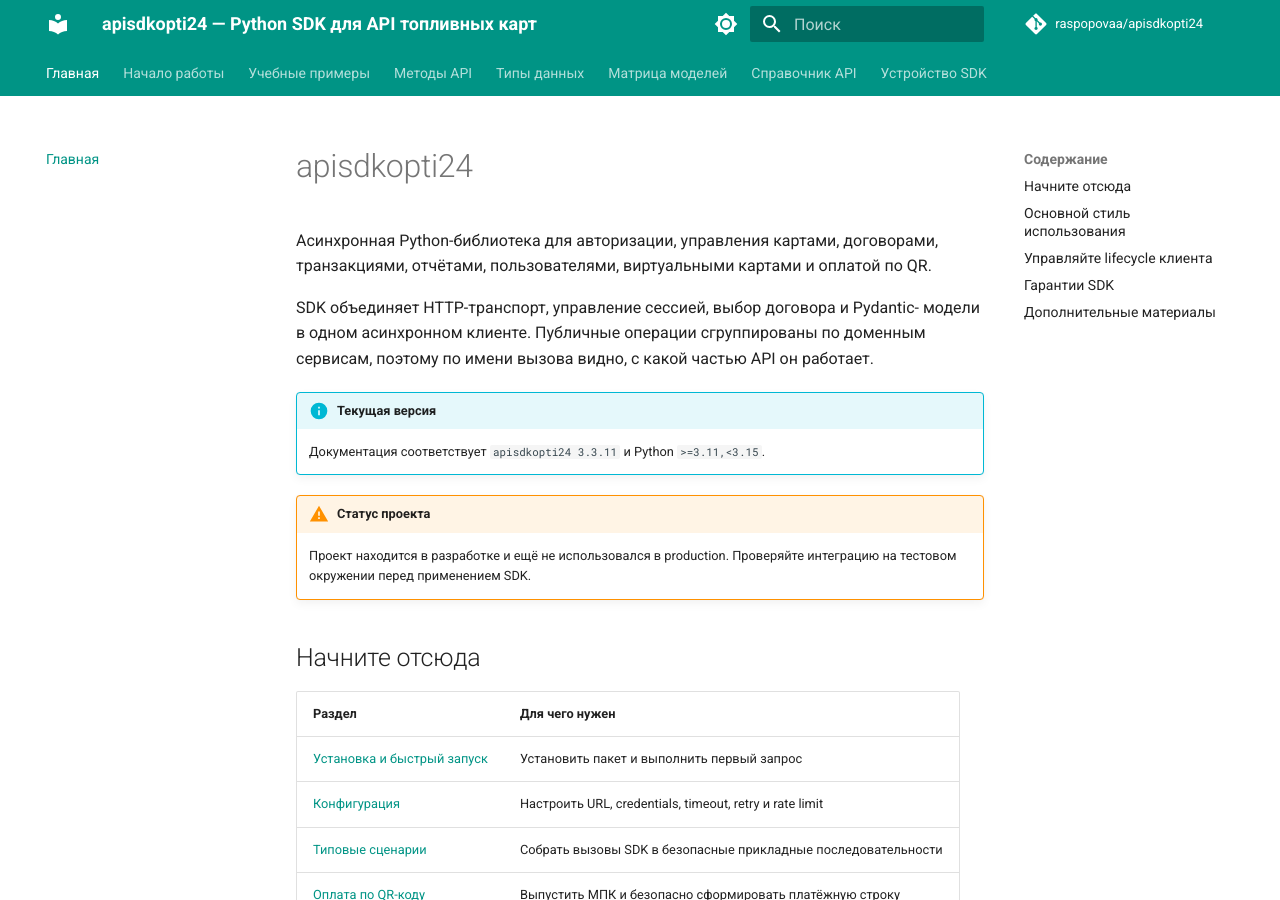
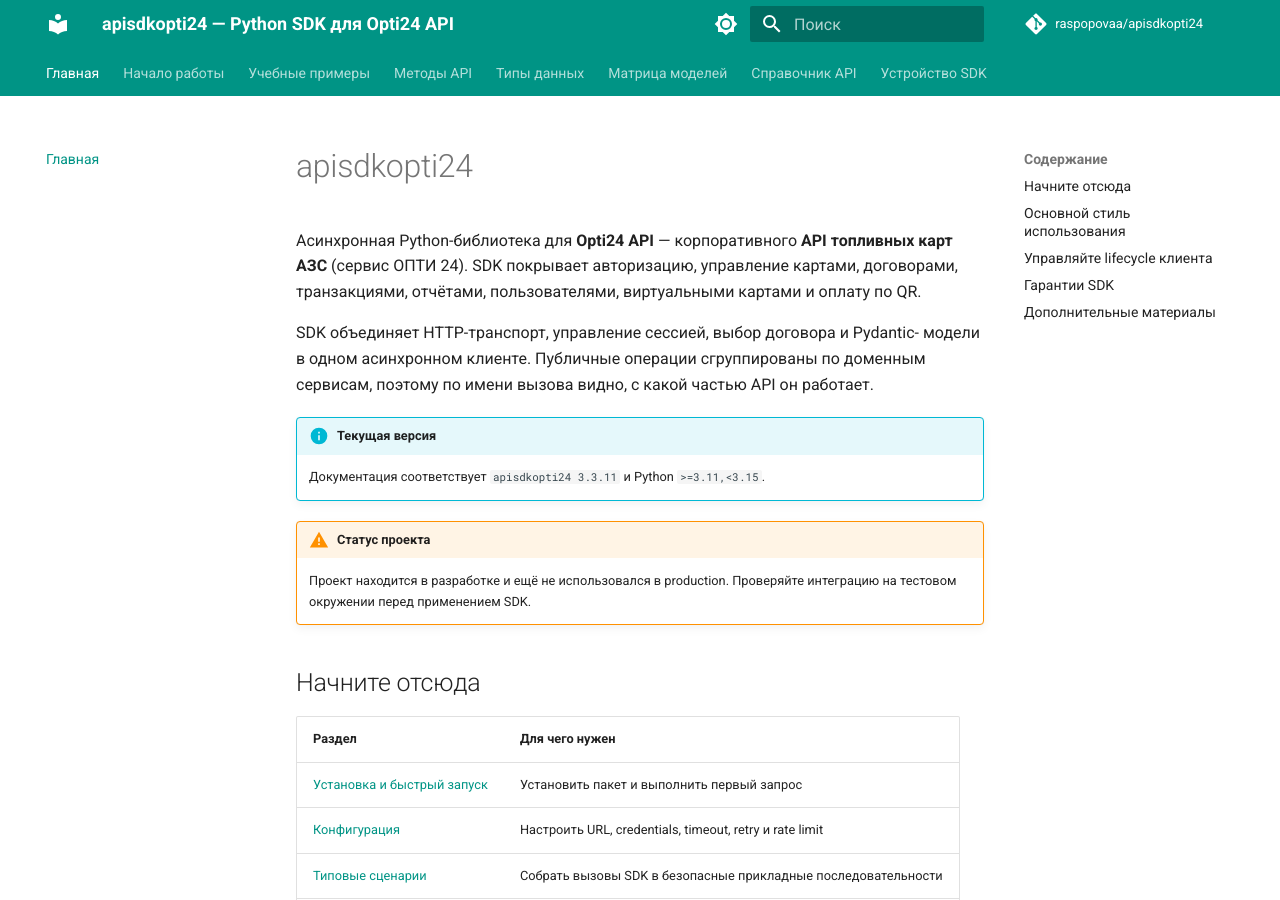
Before and after one commit to raspopovaa/apisdkopti24, an MkDocs documentation site: the page built from docs/index.md, in a window 1280 px wide and 900 px high. Built offline with MkDocs 1.6.1 and Material for MkDocs 9.7.7, drawn with Linux system fonts in a browser that asks for light colours; comment, search, counter and statistics services are not loaded; the version menu is left out.

Commit message:
docs: name Opti24 API in package and site metadata
Package description, PyPI keywords, README and documentation title now
name Opti24 API and the fuel-card API explicitly so that search engines
can match the project to these queries.

Co-Authored-By: Claude Opus 5.5 <noreply@anthropic.com>

```diff
--- a/docs/index.md
+++ b/docs/index.md
@@ -1,11 +1,13 @@
 ---
-description: Асинхронный Python SDK apisdkopti24 для корпоративного API топливных карт и QR-платежей.
+description: Асинхронный Python SDK apisdkopti24 для Opti24 API — API топливных карт АЗС (ОПТИ 24) и QR-платежей.
 ---
 
 # apisdkopti24
 
-Асинхронная Python-библиотека для авторизации, управления картами, договорами,
-транзакциями, отчётами, пользователями, виртуальными картами и оплатой по QR.
+Асинхронная Python-библиотека для **Opti24 API** — корпоративного **API топливных
+карт АЗС** (сервис ОПТИ 24). SDK покрывает авторизацию, управление картами,
+договорами, транзакциями, отчётами, пользователями, виртуальными картами и оплату
+по QR.
 
 SDK объединяет HTTP-транспорт, управление сессией, выбор договора и Pydantic-
 модели в одном асинхронном клиенте. Публичные операции сгруппированы по доменным
--- a/mkdocs.yml
+++ b/mkdocs.yml
@@ -1,5 +1,5 @@
-site_name: apisdkopti24 — Python SDK для API топливных карт
-site_description: Асинхронный Python SDK для API топливных карт
+site_name: apisdkopti24 — Python SDK для Opti24 API
+site_description: Асинхронный Python SDK для Opti24 API — API топливных карт АЗС (ОПТИ 24)
 site_url: https://raspopovaa.github.io/apisdkopti24/
 repo_url: https://github.com/raspopovaa/apisdkopti24
 repo_name: raspopovaa/apisdkopti24
```
Also changed, not shown: CHANGELOG.md (+2 -2 lines), README.md (+4 -2 lines), pyproject.toml (+14 -2 lines).
